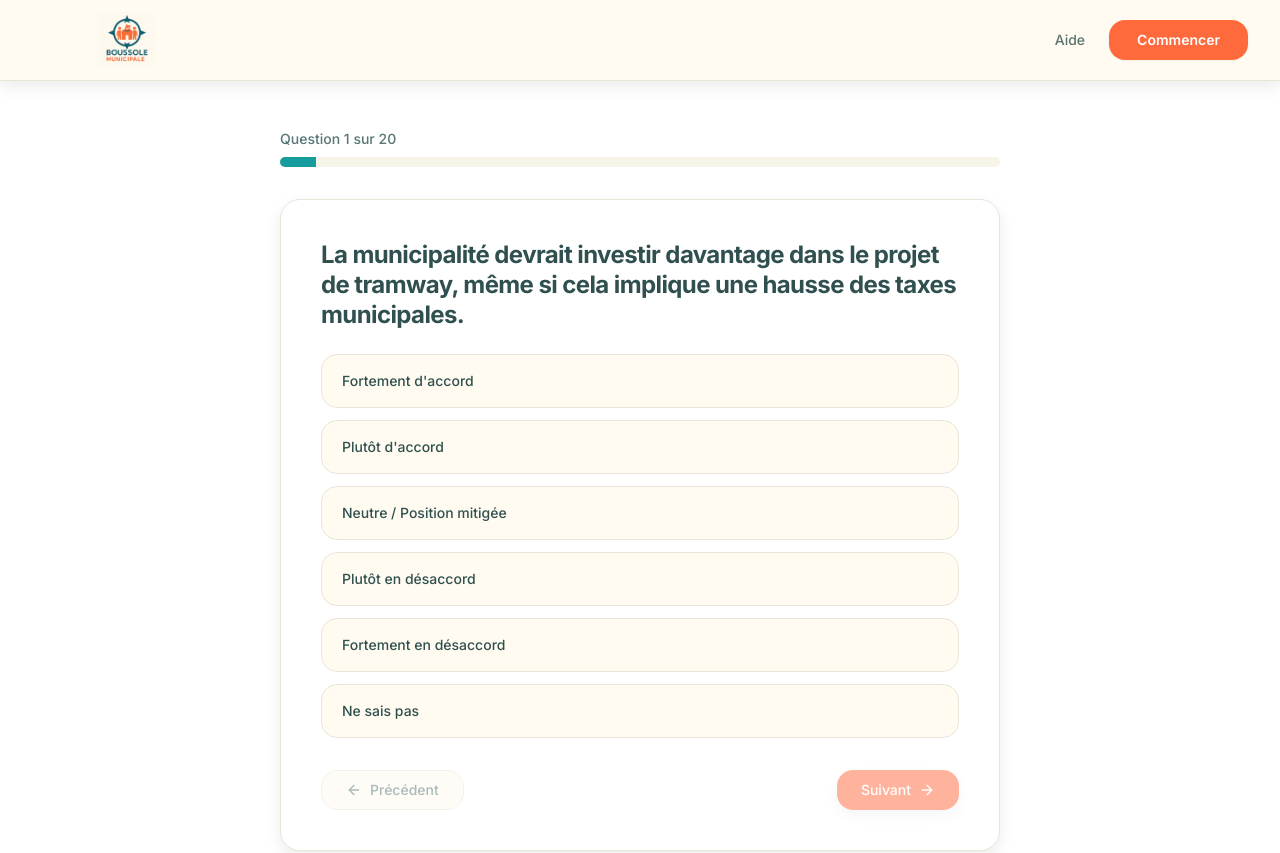
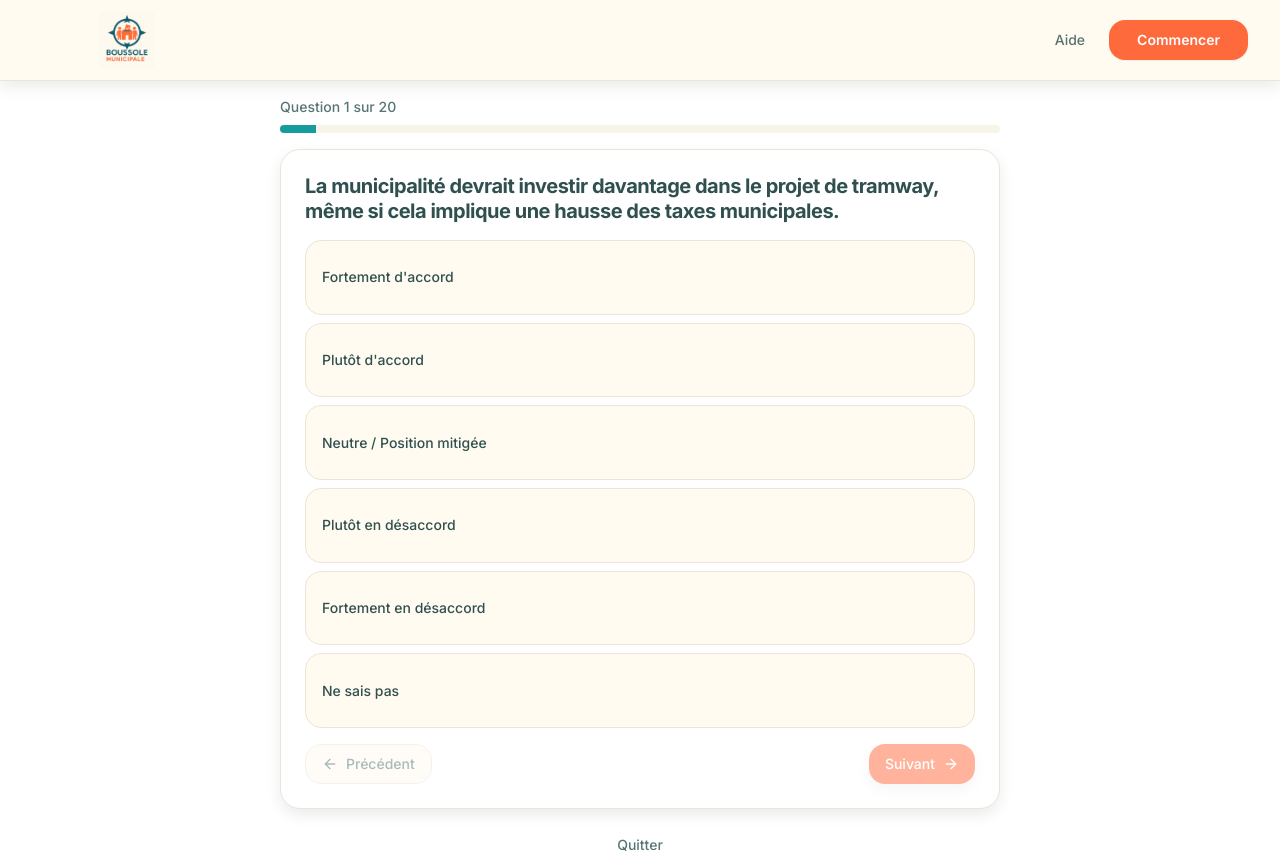
Before and after one commit to emilehpGgle/BoussoleMunicipale, a Next.js app: page /questionnaire in a window 1280 px wide. Shown: the top 853 px of the page. Built offline with nearby package versions, Linux system fonts and the light colour scheme.

Commit message:
Optimize questionnaire UX - Fit content on screen without scrolling

```diff
--- a/app/questionnaire/page.tsx
+++ b/app/questionnaire/page.tsx
@@ -62,8 +62,8 @@ export default function QuestionnairePage() {
     : answers[currentQuestion.id] !== undefined
 
   return (
-    <div className="container max-w-3xl py-12 px-4 md:px-6 animate-fadeIn">
-      <div className="mb-8">
+    <div className="container max-w-3xl py-4 px-4 md:px-6 animate-fadeIn min-h-screen flex flex-col">
+      <div className="mb-4">
         <div className="flex justify-between items-center mb-2">
           <div className="text-sm font-medium text-muted-foreground">
             Question {currentQuestionIndex + 1} sur {boussoleQuestions.length}
@@ -71,14 +71,14 @@ export default function QuestionnairePage() {
         </div>
         <Progress
           value={progress}
-          className="h-2.5 rounded-full bg-muted"
+          className="h-2 rounded-full bg-muted"
           indicatorClassName="bg-secondary transition-all duration-500 ease-out"
         />
       </div>
 
-      <Card className="p-6 md:p-10 shadow-soft rounded-2xl bg-card">
-        <div className="flex items-start gap-3 mb-6">
-          <h2 className="text-2xl text-foreground leading-tight">{currentQuestion.text}</h2>{" "}
+      <Card className="p-4 md:p-6 shadow-soft rounded-2xl bg-card flex-1 flex flex-col">
+        <div className="flex items-start gap-3 mb-4">
+          <h2 className="text-xl text-foreground leading-tight">{currentQuestion.text}</h2>{" "}
           {/* font-semibold is now in globals.css for h2 */}
           {currentQuestion.description && (
             <TooltipProvider>
@@ -101,7 +101,7 @@ export default function QuestionnairePage() {
           )}
         </div>
 
-        <div className="grid gap-3 mb-8">
+        <div className="grid gap-2 mb-4 flex-1">
           {currentQuestion.responseType === "importance_direct" && currentQuestion.importanceDirectOptions ? (
             // Questions d'importance directe
             currentQuestion.importanceDirectOptions.map((optionKey) => {
@@ -112,7 +112,7 @@ export default function QuestionnairePage() {
                 <Button
                   key={optionKey}
                   variant={isSelected ? "default" : "outline"}
-                  className={`justify-start h-auto py-4 px-5 text-left rounded-xl
+                  className={`justify-start h-auto py-3 px-4 text-left rounded-xl
                     ${
                       isSelected
                         ? "bg-secondary text-secondary-foreground shadow-soft ring-2 ring-secondary/50"
@@ -137,7 +137,7 @@ export default function QuestionnairePage() {
                 <Button
                   key={optionKey}
                   variant={isSelected ? "default" : "outline"}
-                  className={`justify-start h-auto py-4 px-5 text-left rounded-xl
+                  className={`justify-start h-auto py-3 px-4 text-left rounded-xl
                     ${
                       isSelected
                         ? "bg-secondary text-secondary-foreground shadow-soft ring-2 ring-secondary/50"
@@ -156,16 +156,16 @@ export default function QuestionnairePage() {
         </div>
 
         {isAnswered && currentQuestion.responseType !== "importance_direct" && answers[currentQuestion.id] !== "IDK" && (
-          <div className="mb-8 animate-fadeIn">
-            <h3 className="text-lg font-medium text-foreground mb-3">
+          <div className="mb-4 animate-fadeIn">
+            <h3 className="text-base font-medium text-foreground mb-2">
               Quelle importance accordez-vous à cette question?
             </h3>
-            <div className="flex justify-between gap-2">
+            <div className="flex justify-between gap-1.5">
               {currentQuestion.importanceOptions.map((value) => (
                 <Button
                   key={value}
                   variant={importance[currentQuestion.id] === value ? "default" : "outline"}
-                  className={`flex-1 rounded-xl btn-base-effects ${
+                  className={`flex-1 rounded-xl btn-base-effects py-2 text-sm ${
                     // Added btn-base-effects
                     importance[currentQuestion.id] === value
                       ? "bg-accent text-accent-foreground shadow-soft"
@@ -177,19 +177,19 @@ export default function QuestionnairePage() {
                 </Button>
               ))}
             </div>
-            <div className="flex justify-between mt-1.5 text-xs text-muted-foreground px-1">
+            <div className="flex justify-between mt-1 text-xs text-muted-foreground px-1">
               <span>Peu important</span>
               <span>Très important</span>
             </div>
           </div>
         )}
 
-        <div className="flex flex-col sm:flex-row justify-between gap-3">
+        <div className="flex flex-col sm:flex-row justify-between gap-3 mt-auto">
           <Button
             variant="outline"
             onClick={goToPreviousQuestion}
             disabled={currentQuestionIndex === 0}
-            className="flex items-center gap-2 rounded-xl px-6 py-3 text-muted-foreground hover:text-foreground hover:border-foreground/50 border-border btn-base-effects btn-hover-lift"
+            className="flex items-center gap-2 rounded-xl px-4 py-2 text-muted-foreground hover:text-foreground hover:border-foreground/50 border-border btn-base-effects btn-hover-lift"
           >
             <ArrowLeft className="h-4 w-4" />
             Précédent
@@ -198,7 +198,7 @@ export default function QuestionnairePage() {
           <Button
             onClick={goToNextQuestion}
             disabled={!isAnswered}
-            className="flex items-center gap-2 bg-primary hover:bg-primary/90 text-primary-foreground rounded-xl px-6 py-3 shadow-soft btn-base-effects btn-hover-lift btn-primary-hover-effects"
+            className="flex items-center gap-2 bg-primary hover:bg-primary/90 text-primary-foreground rounded-xl px-4 py-2 shadow-soft btn-base-effects btn-hover-lift btn-primary-hover-effects"
           >
             {currentQuestionIndex < boussoleQuestions.length - 1 ? (
               <>
@@ -212,7 +212,7 @@ export default function QuestionnairePage() {
         </div>
       </Card>
 
-      <div className="mt-8 text-center">
+      <div className="mt-4 text-center">
         <Button variant="link" asChild className="text-sm text-muted-foreground hover:text-primary btn-base-effects">
           <Link href="/">Quitter</Link>
         </Button>
```
